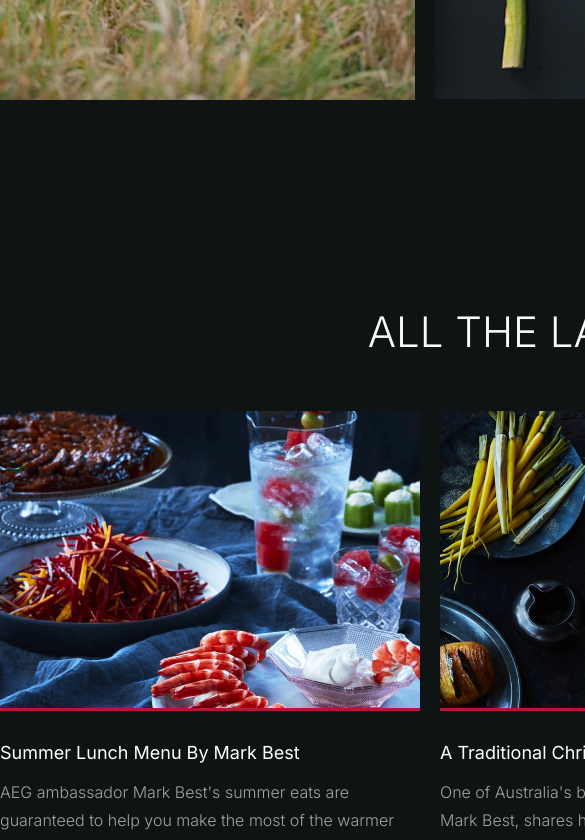
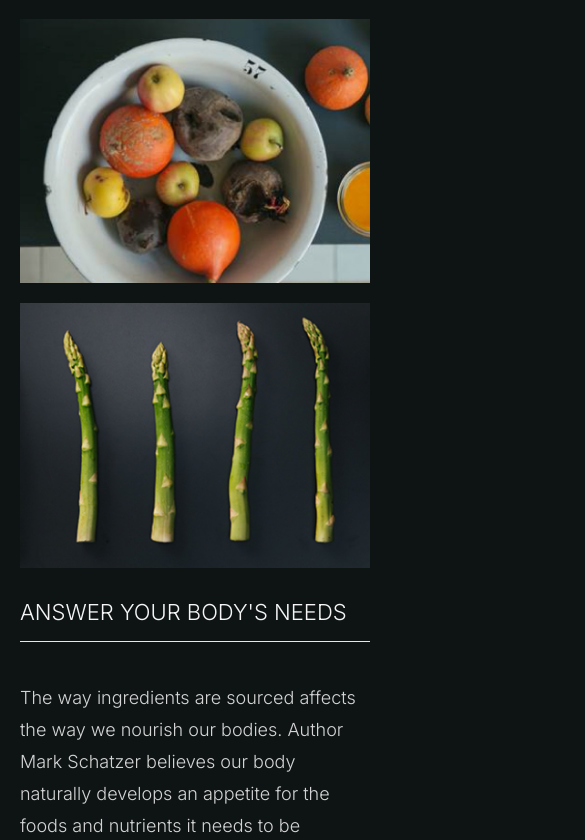
Before and after one commit to JacobDiazCruz/invision-test-app, a Next.js app: page / in a window 390 px wide. Shown: the part 728-1568 px from the top of the page, 585 px wide, since content can reach past the window. Built offline with nearby package versions, Linux system fonts and the light colour scheme.

Commit message:
Updated: tailwind styles to handle layout responsiveness

```diff
--- a/src/app/components/Banner.tsx
+++ b/src/app/components/Banner.tsx
@@ -10,8 +10,8 @@ export default function Banner() {
   const images: ImageItem[] = sectionOne.images;
 
   return (
-    <div className="flex gap-7">
-      <div className="flex gap-5 w-[850px]">
+    <div className="flex flex-col md:flex-row gap-7">
+      <div className="flex flex-col md:flex-row gap-5 w-full md:w-[850px]">
         <div>
           <Image
             alt={images[0].alt}
@@ -30,7 +30,7 @@ export default function Banner() {
           />
         </div>
       </div>
-      <div className="text font-light w-[400px]">
+      <div className="text font-light w-full md:w-[400px]">
         <h1 className="text-[22px] text-neutral-100">{sectionOne.title}</h1>
         <hr className="mb-7 mt-3"/>
         {sectionOne.body.map((body, index: number) => (
--- a/src/app/components/LatestList.tsx
+++ b/src/app/components/LatestList.tsx
@@ -16,13 +16,13 @@ export default function LatestList() {
 
   return (
     <section className="mt-[200px]">
-      <h1 className="text-center font-light text-[42px] mb-12 text-neutral-50">
+      <h1 className="md:text-center font-light text-[24px] md:text-[42px] mb-12 text-neutral-50">
         {sectionTwo.title}
       </h1>
-      <div className="flex gap-5">
+      <div className="flex flex-col md:flex-row gap-5">
         {listItems.map((item: ListItem, index: number) => (
           <a href={item.button.link} key={index}>
-            <div className="item w-[420px]">
+            <div className="item w-full md:w-[420px]">
               <div className="w-full h-[300px] relative border-b-[3px] border-rose-700">
                 <Image
                   src={item.image}
--- a/src/app/page.tsx
+++ b/src/app/page.tsx
@@ -3,7 +3,7 @@ import LatestList from "./components/LatestList";
 
 export default function Home() {
   return (
-    <main className="m-auto w-[1300px] py-[180px]">
+    <main className="m-auto w-full md:w-[1300px] px-5 md:px-0 py-[180px]">
       <Banner />
       <LatestList />
     </main>
```
